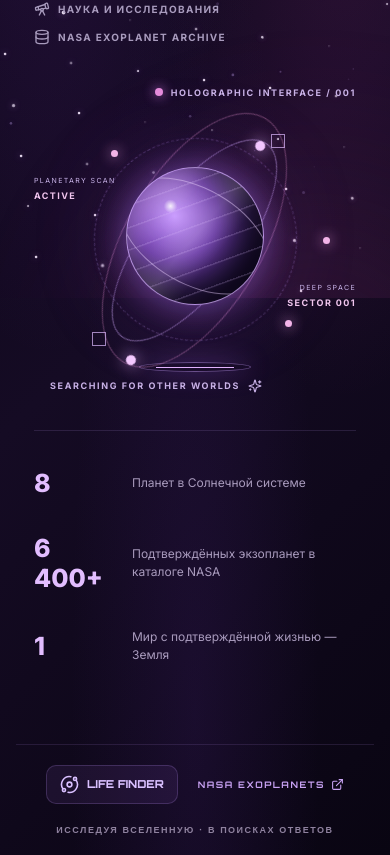
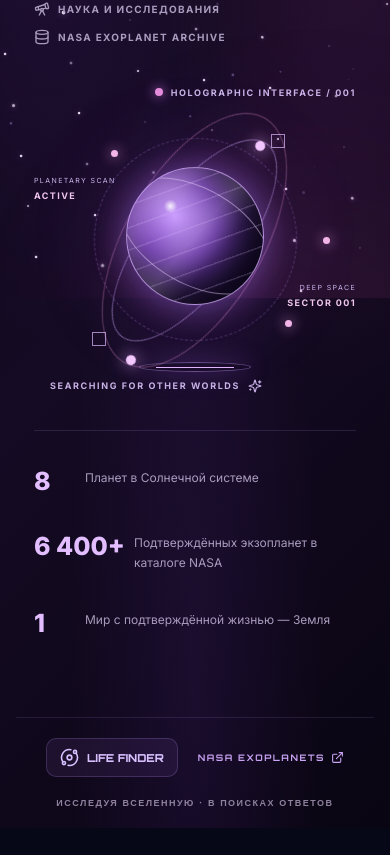
Before and after one commit to mayskk/life-finder-next, a React (Vite) app: page / in a window 390 px wide. Shown: the part 546-1401 px from the top of the page. After the commit the page ends 1374 px from the top, so only its background shows below. Built offline with nearby package versions, Linux system fonts and the light colour scheme.

Commit message:
Update App.css

```diff
--- a/src/App.css
+++ b/src/App.css
@@ -1497,3 +1497,54 @@ a {
     min-height: 320px;
   }
 }
+
+/* LIFE FINDER — FIX HERO STATISTICS */
+
+.hero-bottom {
+  display: grid !important;
+  grid-template-columns: repeat(3, minmax(0, 1fr)) !important;
+  gap: 32px !important;
+  width: 100%;
+  align-items: start;
+  position: relative;
+  box-sizing: border-box;
+}
+
+.hero-bottom > div {
+  display: flex;
+  align-items: flex-start;
+  gap: 14px;
+  min-width: 0;
+  box-sizing: border-box;
+}
+
+.hero-bottom strong {
+  flex-shrink: 0;
+  min-width: 42px;
+  line-height: 1.1;
+}
+
+.hero-bottom span {
+  display: block;
+  min-width: 0;
+  line-height: 1.6;
+  overflow-wrap: break-word;
+  white-space: normal;
+}
+
+@media (max-width: 900px) {
+  .hero-bottom {
+    gap: 18px !important;
+  }
+
+  .hero-bottom > div {
+    gap: 9px;
+  }
+}
+
+@media (max-width: 600px) {
+  .hero-bottom {
+    grid-template-columns: 1fr !important;
+    gap: 18px !important;
+  }
+}
```
